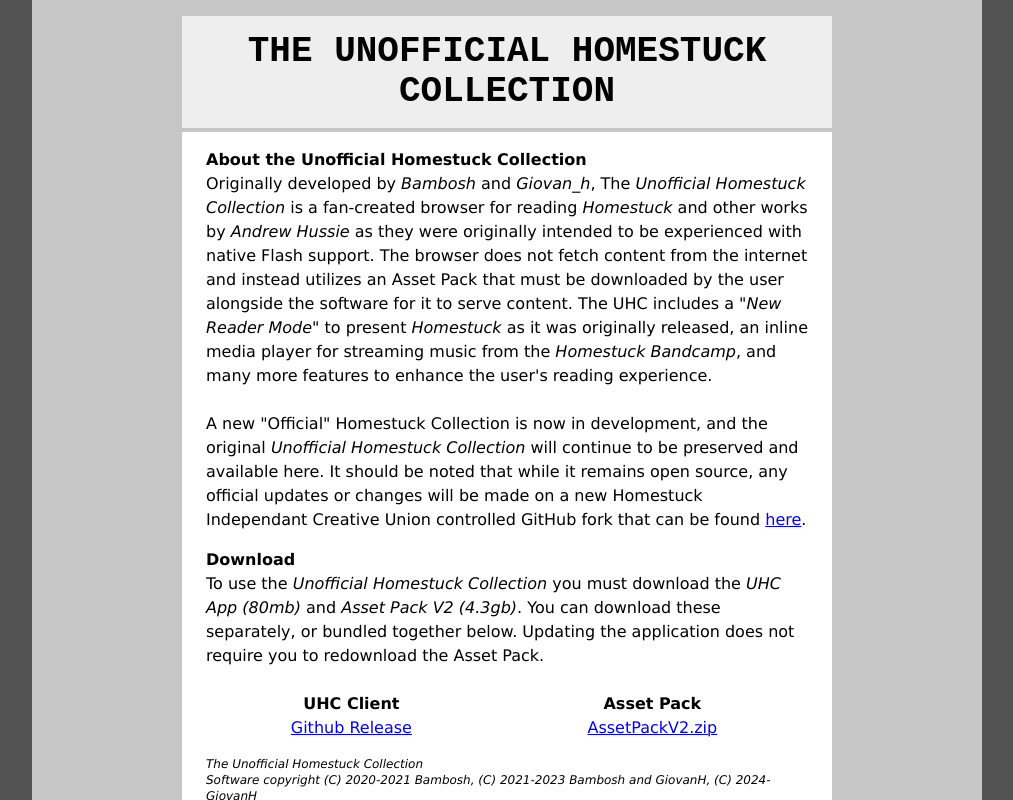
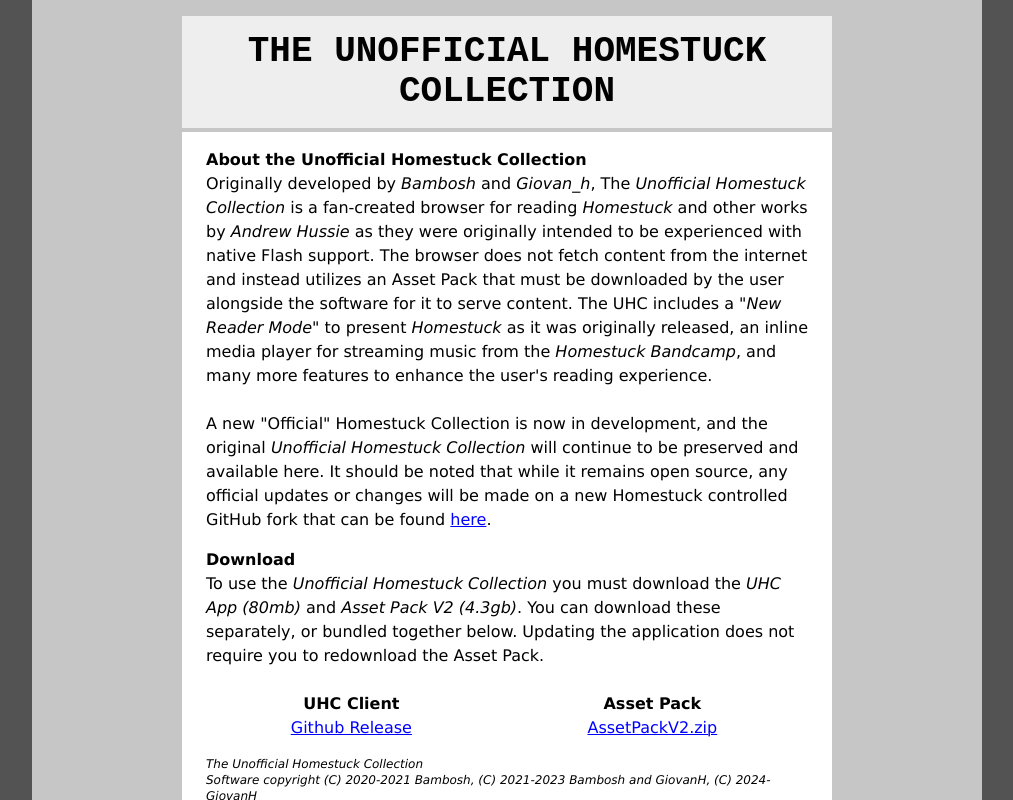
Before and after one commit to homestuck/homestuck.github.io, a Next.js app in the folder apps/homestuck.github.io/: page / in a window 1280 px wide. Shown: the top 800 px of the page, without its empty margins (133-1146 px from the left). Built offline with nearby package versions, Linux system fonts and the light colour scheme.

Commit message:
Update page.tsx

```diff
--- a/apps/homestuck.github.io/src/app/page.tsx
+++ b/apps/homestuck.github.io/src/app/page.tsx
@@ -31,10 +31,10 @@
             original <em>Unofficial Homestuck Collection</em> will continue to
             be preserved and available here. It should be noted that while it
             remains open source, any official updates or changes will be made on
-            a new Homestuck Independant Creative Union controlled GitHub fork
+            a new Homestuck controlled GitHub fork
             that can be found{' '}
             <a
-              href='https://github.com/homestuck-independent-creative-union/unofficial-homestuck-collection'
+              href='https://github.com/homestuck/unofficial-homestuck-collection'
               target='_blank'
               className='text-[blue] decoration-[blue] visited:text-[purple] visited:decoration-[purple] underline decoration-1'>
               here
```
